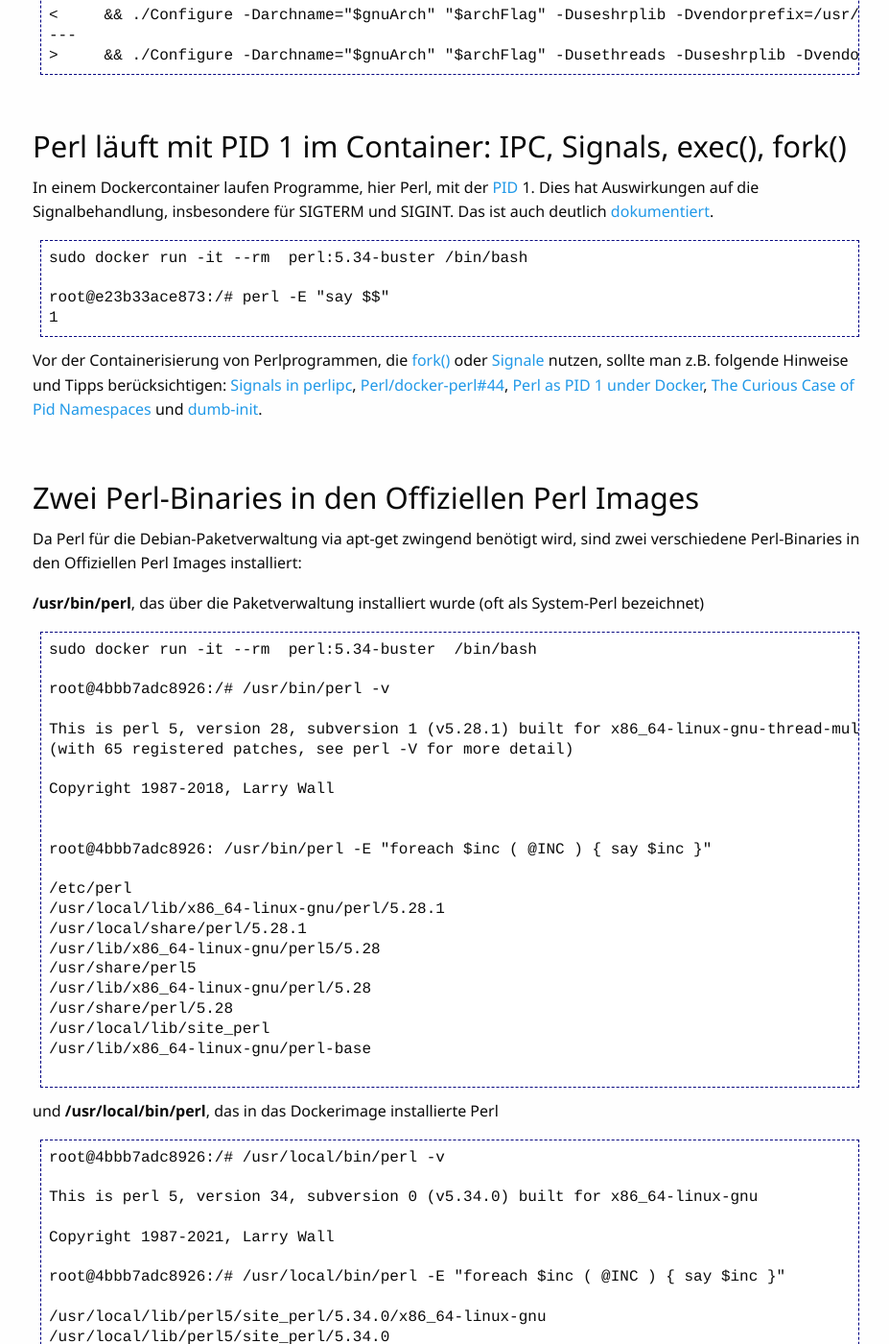
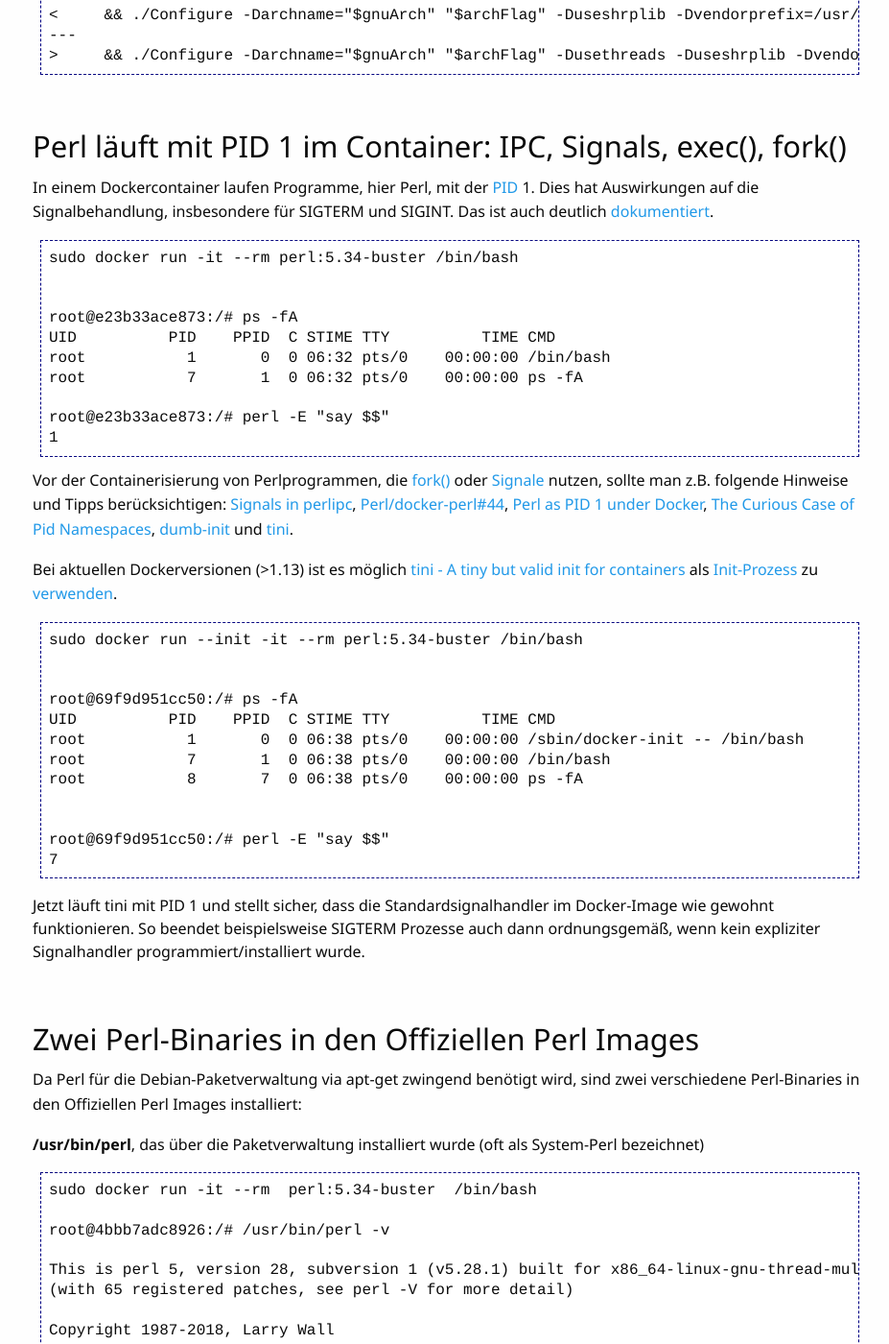
Before and after one commit to perl-howto/perl-howto.github.io, a Jekyll site: the page built from _posts/2021-09-04-perl-on-docker-offizielle-perl-docker-images.html, in a window 1280 px wide and 1400 px high, scrolled down 4360 px. Shown: the whole window at 96% size, without its empty margins (21-948 px from the left). Built offline with Jekyll 4.4.1, drawn with Linux system fonts in a browser that asks for light colours.

Commit message:
Update: Perl läuft mit PID 1 --  use Tini - A tiny but valid init for containers

```diff
--- a/_posts/2021-09-04-perl-on-docker-offizielle-perl-docker-images.html
+++ b/_posts/2021-09-04-perl-on-docker-offizielle-perl-docker-images.html
@@ -179,13 +179,39 @@ diff 5.034.000-slim-buster/Dockerfile 5.034.000-slim,threaded-buster/Dockerfile
 In einem Dockercontainer laufen Programme, hier  Perl, mit der <a href="https://de.wikipedia.org/wiki/Process_identifier">PID</a> 1. Dies hat Auswirkungen auf die Signalbehandlung, insbesondere f&uuml;r SIGTERM und SIGINT. Das ist auch deutlich <a href="https://hub.docker.com/_/perl">dokumentiert</a>.
 </p>
 <pre>
-sudo docker run -it --rm  perl:5.34-buster /bin/bash
+sudo docker run -it --rm perl:5.34-buster /bin/bash
+
+
+root@e23b33ace873:/# ps -fA
+UID          PID    PPID  C STIME TTY          TIME CMD
+root           1       0  0 06:32 pts/0    00:00:00 /bin/bash
+root           7       1  0 06:32 pts/0    00:00:00 ps -fA
 
 root@e23b33ace873:/# perl -E "say $$"
 1
 </pre>
 <p>
-Vor der Containerisierung von Perlprogrammen, die <a href="https://perldoc.perl.org/functions/fork">fork()</a> oder <a href="https://perldoc.pl/perlipc#Signals">Signale</a> nutzen, sollte man z.B. folgende Hinweise und Tipps ber&uuml;cksichtigen: <a href="https://perldoc.pl/perlipc#Signals">Signals in perlipc</a>, <a href="https://github.com/Perl/docker-perl/issues/44">Perl/docker-perl#44</a>, <a href="https://tech-blog.cv-library.co.uk/2017/08/31/perl-as-pid-1-under-docker/">Perl as PID 1 under Docker</a>, <a href="https://hackernoon.com/the-curious-case-of-pid-namespaces-1ce86b6bc900">The Curious Case of Pid Namespaces</a> und <a href="https://github.com/Yelp/dumb-init">dumb-init</a>.
+Vor der Containerisierung von Perlprogrammen, die <a href="https://perldoc.perl.org/functions/fork">fork()</a> oder <a href="https://perldoc.pl/perlipc#Signals">Signale</a> nutzen, sollte man z.B. folgende Hinweise und Tipps ber&uuml;cksichtigen: <a href="https://perldoc.pl/perlipc#Signals">Signals in perlipc</a>, <a href="https://github.com/Perl/docker-perl/issues/44">Perl/docker-perl#44</a>, <a href="https://tech-blog.cv-library.co.uk/2017/08/31/perl-as-pid-1-under-docker/">Perl as PID 1 under Docker</a>, <a href="https://hackernoon.com/the-curious-case-of-pid-namespaces-1ce86b6bc900">The Curious Case of Pid Namespaces</a>, <a href="https://github.com/Yelp/dumb-init">dumb-init</a> und <a href="https://github.com/krallin/tini">tini</a>.
+</p>
+<p>
+Bei aktuellen Dockerversionen (&gt;1.13) ist es m&ouml;glich <a href="https://github.com/krallin/tini">tini - A tiny but valid init for containers</a> als <a href="https://docs.docker.com/engine/reference/run/#specify-an-init-process">Init-Prozess</a> zu <a href="https://stackoverflow.com/questions/43122080/how-to-use-init-parameter-in-docker-run">verwenden</a>.
+</p>
+<pre>
+sudo docker run --init -it --rm perl:5.34-buster /bin/bash
+
+
+root@69f9d951cc50:/# ps -fA
+UID          PID    PPID  C STIME TTY          TIME CMD
+root           1       0  0 06:38 pts/0    00:00:00 /sbin/docker-init -- /bin/bash
+root           7       1  0 06:38 pts/0    00:00:00 /bin/bash
+root           8       7  0 06:38 pts/0    00:00:00 ps -fA
+
+
+root@69f9d951cc50:/# perl -E "say $$"
+7
+</pre>
+</p>
+Jetzt l&auml;uft tini mit PID 1 und stellt sicher, dass die Standardsignalhandler im Docker-Image wie gewohnt funktionieren. So beendet beispielsweise SIGTERM Prozesse auch dann ordnungsgem&auml;&szlig;, wenn kein expliziter Signalhandler programmiert/installiert wurde.
 </p>
 
 <p>&nbsp;</p>
```
